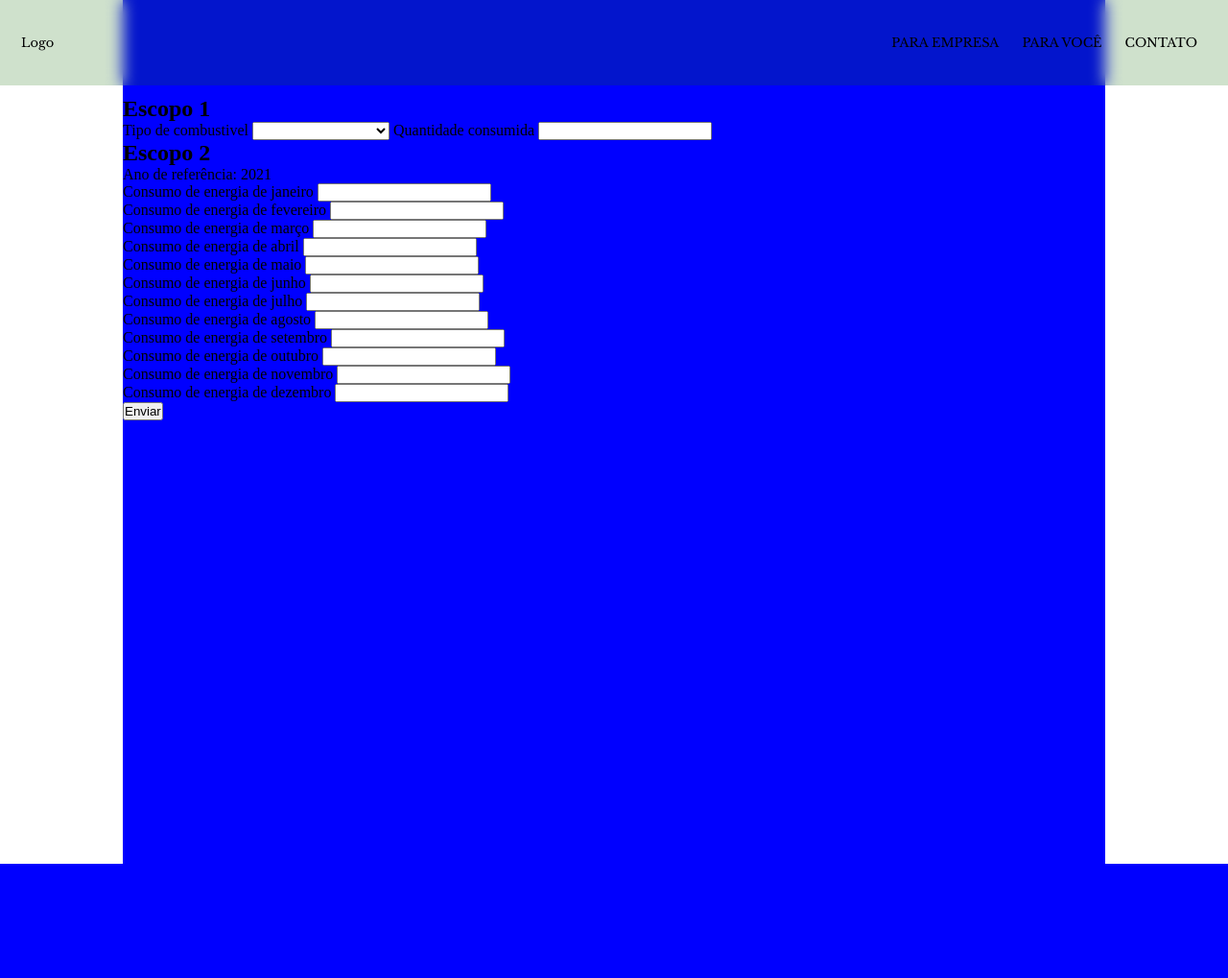
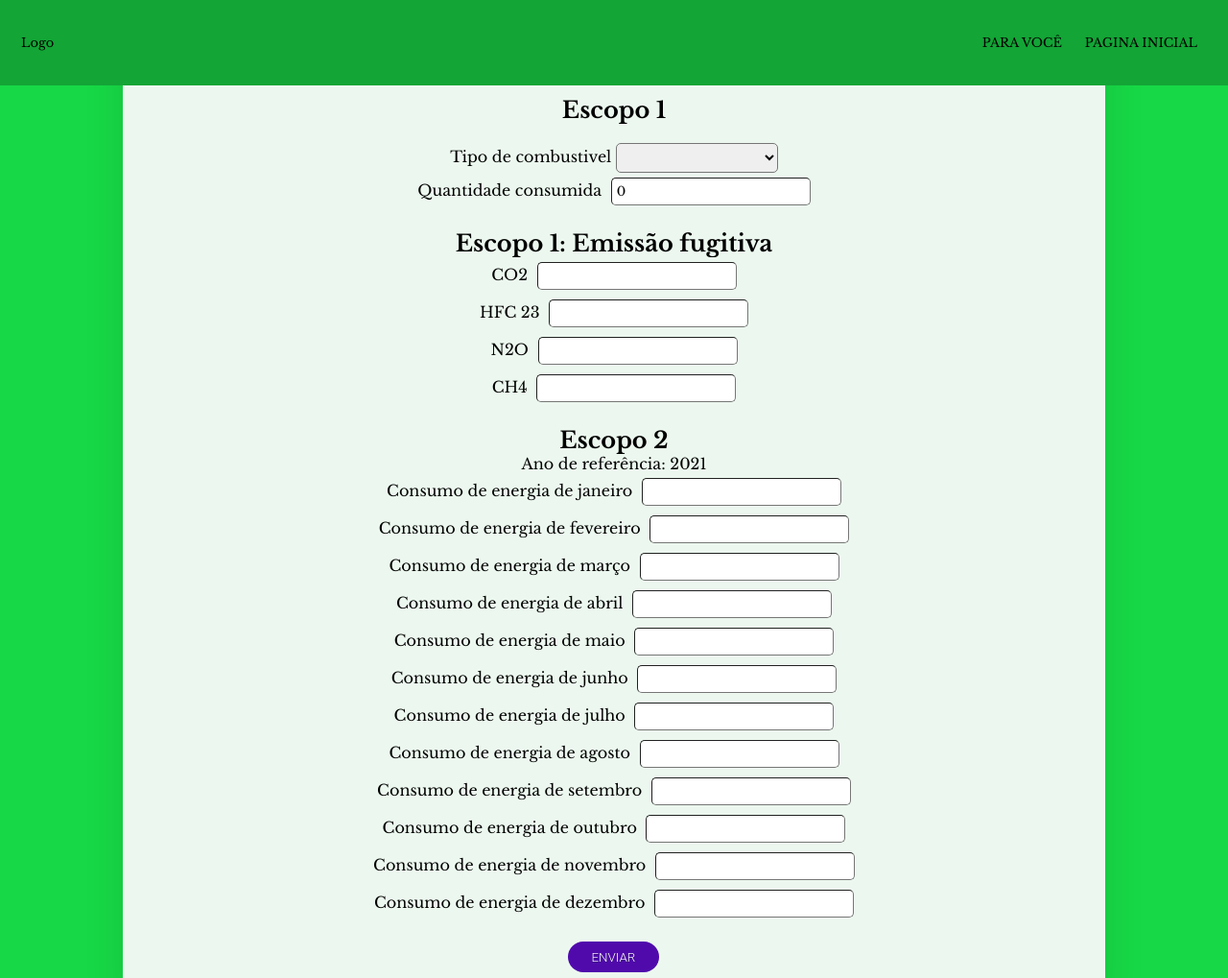
Before and after one commit to ToxicOtter/Carbono-Neutro, a Flask app: page /para-empresa in a window 1280 px wide. Shown: the whole page at 96% size. Before the commit the page ends 900 px from the top, so only its background shows below. Run offline with Flask 2, Linux system fonts and the light colour scheme.

Commit message:
Página do cálculo para empresas pronta

```diff
--- a/server.py
+++ b/server.py
@@ -100,6 +100,12 @@ def combustivel():
                 gasto = cons * (1.817/ 1000)  # gasto = total kg co2 gerado pela queima de 1ton
             case "residuos":
                 gasto = cons * (1.161/ 1000)  # gasto = total kg co2 gerado pela queima de 1ton
+
+        gasto += float(request.form["co2"])*(1/ 1000)
+        gasto += float(request.form["hfc_23"])*(12400/ 1000)
+        gasto += float(request.form["n2o"])*(265/ 1000)
+        gasto += float(request.form["ch4"])*(28/ 1000)
+
         gasto += float(request.form["ener_jan"])*0.1164
         gasto += float(request.form["ener_fev"])*0.08200
         gasto += float(request.form["ener_mar"])*0.0673
@@ -112,7 +118,11 @@ def combustivel():
         gasto += float(request.form["ener_out"])*0.1786
         gasto += float(request.form["ener_nov"])*0.1484
         gasto += float(request.form["ener_dez"])*0.1029
-    return render_template("company.html", gasto=gasto)
+
+
+        gasto = round(gasto,2)
+    arvore = int(gasto / 0.165105)
+    return render_template("company.html", gasto=gasto, arvore=arvore)
 
 
 if __name__ == '__main__':
--- a/static/css/company.css
+++ b/static/css/company.css
@@ -4,11 +4,17 @@
     margin: 0;
     padding: 0;
     overflow-x: hidden;
+    font-family: 'Libre Baskerville', serif;
+}
+
+body{
+    background-color: rgb(23, 216, 70);
+    text-align: center;
 }
 
 header {
     overflow: hidden;
-    background-color: rgba(16, 106, 2, 0.2);
+    background-color: rgb(19, 165, 54);
     backdrop-filter: blur(8px);
     padding: 20px 10px;
     margin: 0;
@@ -39,12 +45,78 @@ header a:hover {
     padding-right: 30px;
 }
 
-
-
 main {
-    background-color: blue;
+    background-color: rgb(236, 248, 239);
     width: 80vw;
-    height: 100vh;
     margin: 0 auto;
     padding-top: 100px;
+    box-shadow: 0 30px 40px rgba(0,0,0,.1);
+    overflow: hidden;
 }
+
+main div {
+    margin: 0 auto;
+}
+
+form {
+    display: inline-block;
+    width: 80%;
+    margin: auto;
+}
+
+form div {
+    margin: 20px 0;
+}
+
+input {
+    padding: 5px;
+    margin: 5px 0 5px 5px;
+    border-width: thin;
+    border-radius: 5px;
+}
+
+select {
+    padding: 5px;
+    border-radius: 5px;
+}
+
+input::-webkit-outer-spin-button,
+input::-webkit-inner-spin-button {
+    appearance: none;
+    -webkit-appearance: none;
+    margin: 0;
+}
+
+input[type=number]{
+    appearance: none;
+    -moz-appearance: textfield;
+}
+
+h2 {
+    text-align: center;
+}
+
+input[type=submit] {
+    cursor: pointer;
+    display: inline-block;
+    padding: 0.5em 1.7em;
+    margin: 0 0.1em 0.1em 0;
+    border: 0.16em solid rgba(255, 255, 255, 0);
+    background-color: rgb(80, 10, 172);
+    border-radius: 2em;
+    box-sizing: border-box;
+    text-decoration: none;
+    font-family: "Roboto", sans-serif;
+    font-weight: 300;
+    color: #ffffff;
+    text-shadow: 0 0.04em 0.04em rgba(0, 0, 0, 0.35);
+    text-align: center;
+    transition: all 0.2s;
+}
+input[type=submit]:hover {
+    border-color: rgb(255, 255, 255);
+}
+
+span {
+    color: rgb(19, 165, 54);
+}
--- a/templates/company.html
+++ b/templates/company.html
@@ -9,16 +9,16 @@
 </head>
 <body>
     <header>
-        <a href="#">Logo</a>
+        <a href="{{ url_for('main') }}">Logo</a>
         <div class="direita">
-            <a href="#">PARA EMPRESA</a>
             <a href="#">PARA VOCÊ</a>
-            <a href="#">CONTATO</a>
+            <a href="{{ url_for('main') }}">PAGINA INICIAL</a>
         </div>
     </header>
     <main>
-        <form action="{{url_for('combustivel')}}" method="post" enctype="multipart/form-data">
+        <form action="{{url_for('combustivel')}}" method="post" enctype="multipart/form-data" class="calcule">
             <h2>Escopo 1</h2>
+            <div>
             <label for="tipo_combustivel">Tipo de combustivel</label>
             <select name="tipo_combustivel" id="">
                 <option value=""></option>
@@ -48,10 +48,24 @@
                 <option value="carvão_vegetal">Carvão vegetal</option>
                 <option value="lenha">Lenha</option>
                 <option value="residuos">Resíduos</option>
-            </select>
+            </select><br>
             <label for="qtd_combs">Quantidade consumida</label>
-            <input type="number" name="qtd_combs" id="">
+            <input type="number" name="qtd_combs" id="" value="0" step=".01" min="0" required="required">
+            </div>
 
+            <div>
+            <h2>Escopo 1: Emissão fugitiva</h2>
+            <label for="co2">CO2</label>
+            <input type="number" name="co2" id=""><br>
+            <label for="hfc_23">HFC 23</label>
+            <input type="number" name="hfc_23" id=""><br>
+            <label for="n2o">N2O</label>
+            <input type="number" name="n2o" id=""><br>
+            <label for="ch4">CH4</label>
+            <input type="number" name="ch4" id=""><br>
+            </div>
+
+            <div>
             <h2>Escopo 2</h2>
             <p>Ano de referência: 2021</p>
 
@@ -79,18 +93,17 @@
             <input type="number" name="ener_nov" id=""><br>
             <label for="ener_dez">Consumo de energia de dezembro</label>
             <input type="number" name="ener_dez" id=""><br>
+            </div>
 
-            <input type="submit" value="Enviar">
+            <input type="submit" value="ENVIAR">
         </form>
 
-        <div>
+        <div class="results">
             {% if gasto %}
-            <h2>{{ gasto }}</h2>
-            {% endif %}
-        </div>
+            <h2>Você produziu um total de <span>{{ gasto }}</span> toneladas de carbono.</h2>
+            <p>Para compensar essa emissão, você pode plntar <span>{{ arvore }}</span> árvores(s).</p>
+            <p>Caso você possua um terreno ou área que deseja plantar, pode inserir a metragem ou adicionar um arquivo KML gerado no Google Earth.</p>
 
-
-        <!--
             <form action="{{url_for('company')}}" method="post" enctype="multipart/form-data">
                 <input type="file" name="file" id="file" multiple="multiple" accept=".kml">
                 <input type="submit">
@@ -101,7 +114,10 @@
                 {% else %}
                 <h2>Nenhuma area</h2>
                 {% endif %}
-        </div>-->
+            </div>
+
+            {% endif %}
+        </div>
     </main>
 </body>
 </html>
```
Also changed, not shown: templates/index.html (+4 -4 lines). Lines whose indentation alone changed are shown as unchanged.
